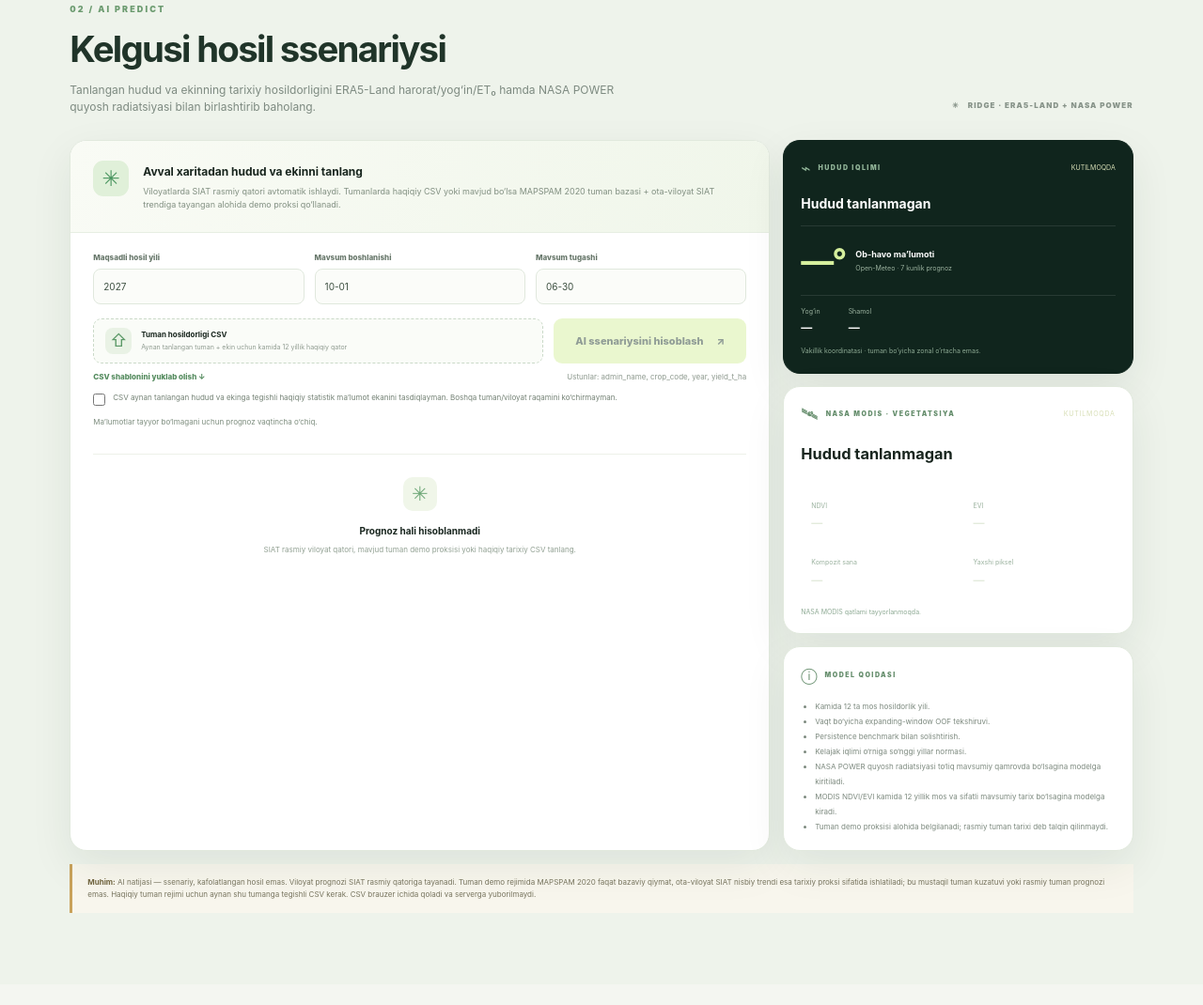
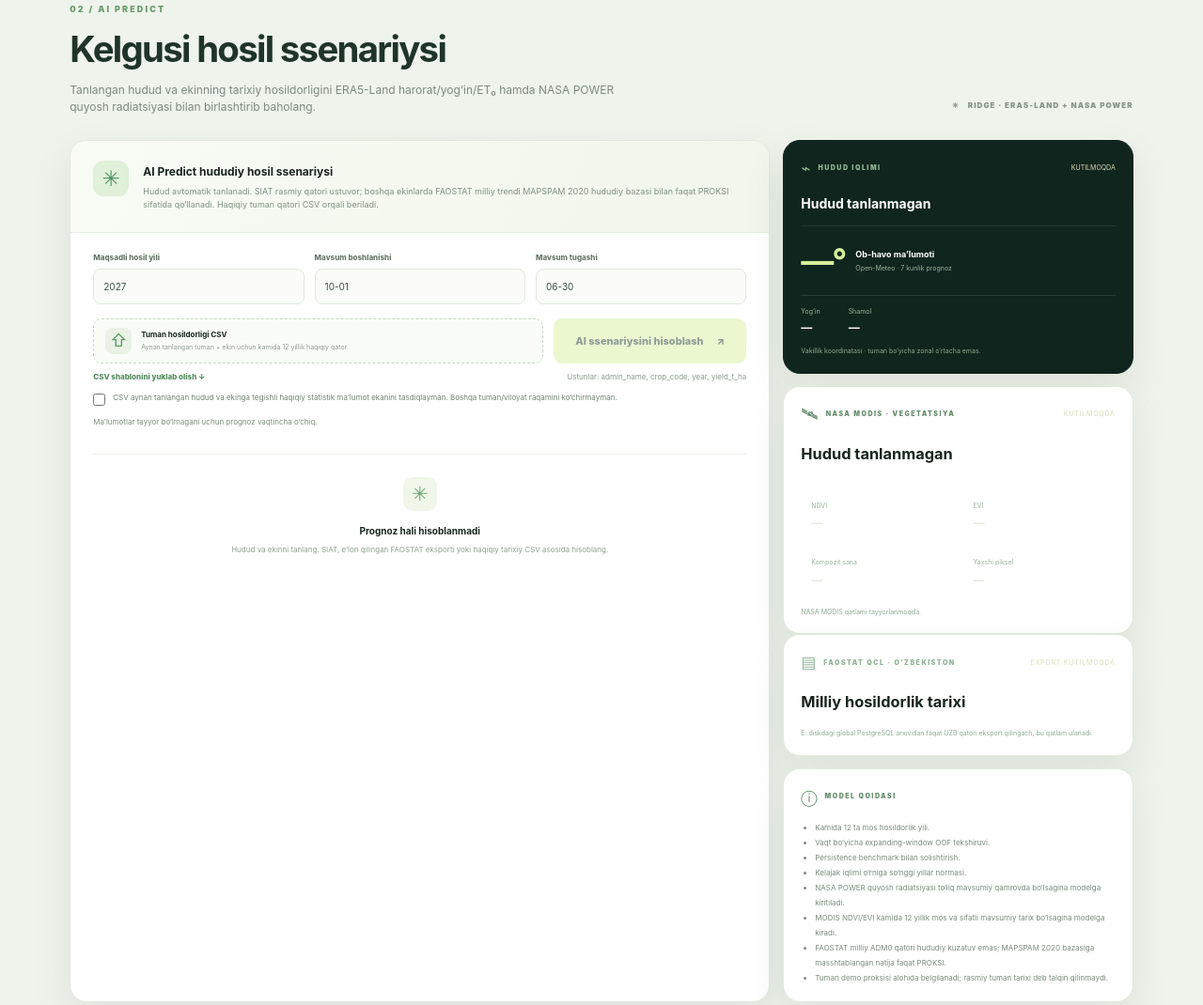
Before and after one commit to Sherzoddd2002/osh-agriculture-uzbekistan, a plain HTML site: page index.html in a window 1280 px wide. Shown: the part 1739-2809 px from the top of the page at 94% size. Drawn offline with nearby package versions, Linux system fonts and the light colour scheme; no server answers.

Commit message:
Add FAOSTAT status UI for AI Predict

```diff
--- a/index.html
+++ b/index.html
@@ -139,7 +139,7 @@
           <div class="prediction-main">
             <div class="prediction-intro">
               <div class="ai-icon">✳</div>
-              <div><b id="forecast-heading">Avval xaritadan hudud va ekinni tanlang</b><p id="forecast-source">Viloyatlarda SIAT rasmiy qatori avtomatik ishlaydi. Tumanlarda haqiqiy CSV yoki mavjud bo‘lsa MAPSPAM 2020 tuman bazasi + ota-viloyat SIAT trendiga tayangan alohida demo proksi qo‘llanadi.</p></div>
+              <div><b id="forecast-heading">AI Predict hududiy hosil ssenariysi</b><p id="forecast-source">Hudud avtomatik tanlanadi. SIAT rasmiy qatori ustuvor; boshqa ekinlarda FAOSTAT milliy trendi MAPSPAM 2020 hududiy bazasi bilan faqat PROKSI sifatida qo‘llanadi. Haqiqiy tuman qatori CSV orqali beriladi.</p></div>
             </div>
             <div class="forecast-form">
               <div class="form-row">
@@ -156,7 +156,7 @@
               <div id="forecast-status" class="status-message" role="status">Prognoz manbasi tanlangan hudud va ekinga qarab aniqlanadi.</div>
             </div>
             <div id="forecast-result" class="forecast-result">
-              <div class="forecast-empty"><span>✳</span><b>Prognoz hali hisoblanmadi</b><p>SIAT rasmiy viloyat qatori, mavjud tuman demo proksisi yoki haqiqiy tarixiy CSV tanlang.</p></div>
+              <div class="forecast-empty"><span>✳</span><b>Prognoz hali hisoblanmadi</b><p>Hudud va ekinni tanlang. SIAT, e’lon qilingan FAOSTAT eksporti yoki haqiqiy tarixiy CSV asosida hisoblang.</p></div>
             </div>
           </div>
           <aside class="prediction-side">
@@ -176,9 +176,14 @@
               </div>
               <div class="weather-foot" id="modis-summary">NASA MODIS qatlami tayyorlanmoqda.</div>
             </div>
+            <div class="side-card faostat-card">
+              <div class="side-card-head"><span>▤</span><small>FAOSTAT QCL · O‘ZBEKISTON</small><i id="faostat-state" class="modis-state">EXPORT KUTILMOQDA</i></div>
+              <h3 id="faostat-location">Milliy hosildorlik tarixi</h3>
+              <div class="weather-foot" id="faostat-summary">E: diskdagi global PostgreSQL arxividan faqat UZB qatori eksport qilingach, bu qatlam ulanadi.</div>
+            </div>
             <div class="side-card model-note">
               <div class="side-card-head"><span>ⓘ</span><small>MODEL QOIDASI</small></div>
-              <ul><li>Kamida 12 ta mos hosildorlik yili.</li><li>Vaqt bo‘yicha expanding-window OOF tekshiruvi.</li><li>Persistence benchmark bilan solishtirish.</li><li>Kelajak iqlimi o‘rniga so‘nggi yillar normasi.</li><li>NASA POWER quyosh radiatsiyasi to‘liq mavsumiy qamrovda bo‘lsagina modelga kiritiladi.</li><li>MODIS NDVI/EVI kamida 12 yillik mos va sifatli mavsumiy tarix bo‘lsagina modelga kiradi.</li><li>Tuman demo proksisi alohida belgilanadi; rasmiy tuman tarixi deb talqin qilinmaydi.</li></ul>
+              <ul><li>Kamida 12 ta mos hosildorlik yili.</li><li>Vaqt bo‘yicha expanding-window OOF tekshiruvi.</li><li>Persistence benchmark bilan solishtirish.</li><li>Kelajak iqlimi o‘rniga so‘nggi yillar normasi.</li><li>NASA POWER quyosh radiatsiyasi to‘liq mavsumiy qamrovda bo‘lsagina modelga kiritiladi.</li><li>MODIS NDVI/EVI kamida 12 yillik mos va sifatli mavsumiy tarix bo‘lsagina modelga kiradi.</li><li>FAOSTAT milliy ADM0 qatori hududiy kuzatuv emas; MAPSPAM 2020 bazasiga masshtablangan natija faqat PROKSI.</li><li>Tuman demo proksisi alohida belgilanadi; rasmiy tuman tarixi deb talqin qilinmaydi.</li></ul>
             </div>
           </aside>
         </div>
@@ -191,6 +196,7 @@
           <article class="source-card"><div class="source-symbol">▦</div><span class="source-type">FAZOVIY EKIN MA’LUMOTI</span><h3>IFPRI MAPSPAM 2020</h3><p>46 ekin bo‘yicha fizik maydon, yig‘im maydoni, ishlab chiqarish va hosildorlikning 2020-yil fazoviy baholari.</p><div class="source-meta"><b>14 viloyat · 199 tuman</b><span>CC BY-SA 4.0</span></div><a href="https://doi.org/10.7910/DVN/SWPENT" target="_blank" rel="noopener">Manba va metodologiya ↗</a></article>
           <article class="source-card"><div class="source-symbol">⌖</div><span class="source-type">MA’MURIY CHEGARALAR</span><h3>geoBoundaries Uzbekistan</h3><p>Viloyat va tuman poligonlari. Chegara yili, manba va litsenziya qatlam metama’lumotida saqlanadi.</p><div class="source-meta"><b>ADM1 · ADM2</b><span>Attribution required</span></div><a href="https://www.geoboundaries.org/" target="_blank" rel="noopener">geoBoundaries ↗</a></article>
           <article class="source-card"><div class="source-symbol">▤</div><span class="source-type">RASMIY STATISTIKA</span><h3>SIAT · Milliy statistika</h3><p>Viloyat darajasida ekin ishlab chiqarishi va ekilgan maydon nisbatidan hosildorlik qatori. Tuman kesimidagi yield emas.</p><div class="source-meta"><b>2010–2024 · mavjud qatorlar</b><span>CC BY 4.0</span></div><a href="https://siat.stat.uz/" target="_blank" rel="noopener">SIAT ma’lumot portali ↗</a></article>
+          <article class="source-card"><div class="source-symbol">▤</div><span class="source-type">GLOBAL MILLiy STATISTIKA</span><h3>FAOSTAT QCL · 1961–2024</h3><p>Global arxivdagi O‘zbekiston milliy yillik hosildorlik qatori. ADM0 daraja; viloyat yoki tuman statistikasi emas. Mahalliy eksportdan keyin MAPSPAM 2020 fazoviy bazasini trend bo‘yicha masshtablash uchun ishlatiladi.</p><div class="source-meta"><b>1961–2024 · UZB</b><span>Milliy ADM0 · FAO</span></div><a href="https://www.fao.org/faostat/en/#data/QCL" target="_blank" rel="noopener">FAOSTAT QCL ↗</a></article>
           <article class="source-card"><div class="source-symbol">☁</div><span class="source-type">IQLIM VA OB-HAVO</span><h3>Open-Meteo · ERA5-Land</h3><p>Tanlangan hududning vakillik nuqtasi bo‘yicha tarixiy mavsumiy ob-havo va yaqin kunlar prognozi.</p><div class="source-meta"><b>Daily · point lookup</b><span>Open API</span></div><a href="https://open-meteo.com/" target="_blank" rel="noopener">API hujjatlari ↗</a></article>
           <article class="source-card"><div class="source-symbol">☀</div><span class="source-type">NASA · AGROCLIMATE</span><h3>NASA POWER · Solar &amp; Meteorology</h3><p>Meteorologik qatorlar 1981-yildan, quyosh radiatsiyasi esa 1984-yildan. Kunlik ma’lumotlar NASA POWER’dan olinadi. AI Predict mavsumiy ALLSKY_SFC_SW_DWN quyosh radiatsiyasini to‘liq qamrov topilganda Ridge modeliga qo‘shadi.</p><div class="source-meta"><b>Daily · ~0,5° panjara</b><span>NASA POWER API</span></div><a href="https://power.larc.nasa.gov/docs/services/api/temporal/daily/" target="_blank" rel="noopener">NASA API hujjatlari ↗</a></article>
           <article class="source-card"><div class="source-symbol">🛰</div><span class="source-type">NASA · SATELLITE VEGETATION</span><h3>MODIS MOD13Q1 · NDVI / EVI</h3><p>250 m / 16 kunlik NDVI va EVI. NASA AppEEARS orqali olinadi; 199 ta tuman bo‘yicha asl poligonlarda QA sifat filtri va zonal statistika hisoblanadi. Yetarli tarix bo‘lganda AI modelga ulanadi.</p><div class="source-meta"><b>250 m · 16 kun</b><span>AppEEARS · QA-filtered</span></div><a href="https://doi.org/10.5067/MODIS/MOD13Q1.061" target="_blank" rel="noopener">NASA LP DAAC dataset ↗</a></article>
```
